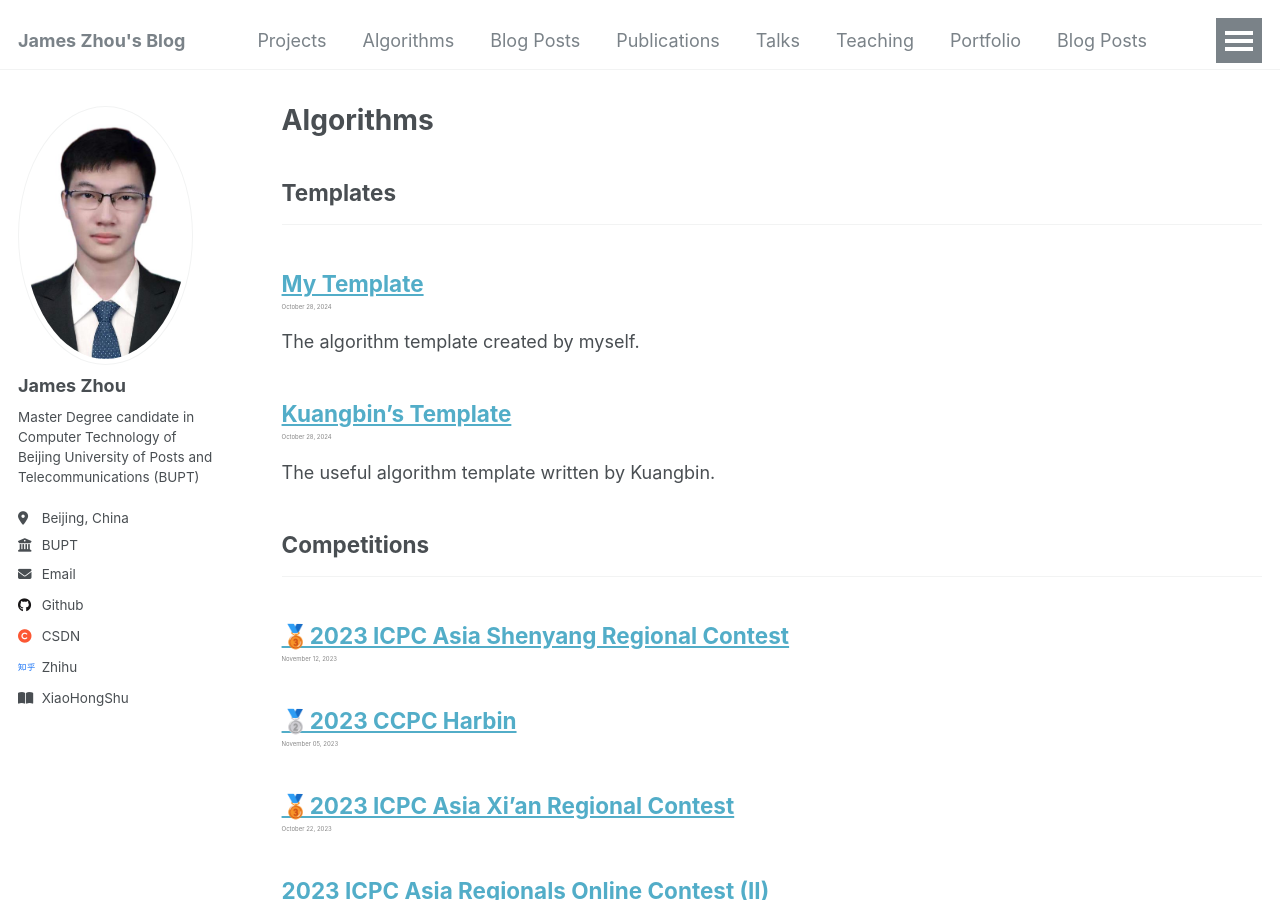
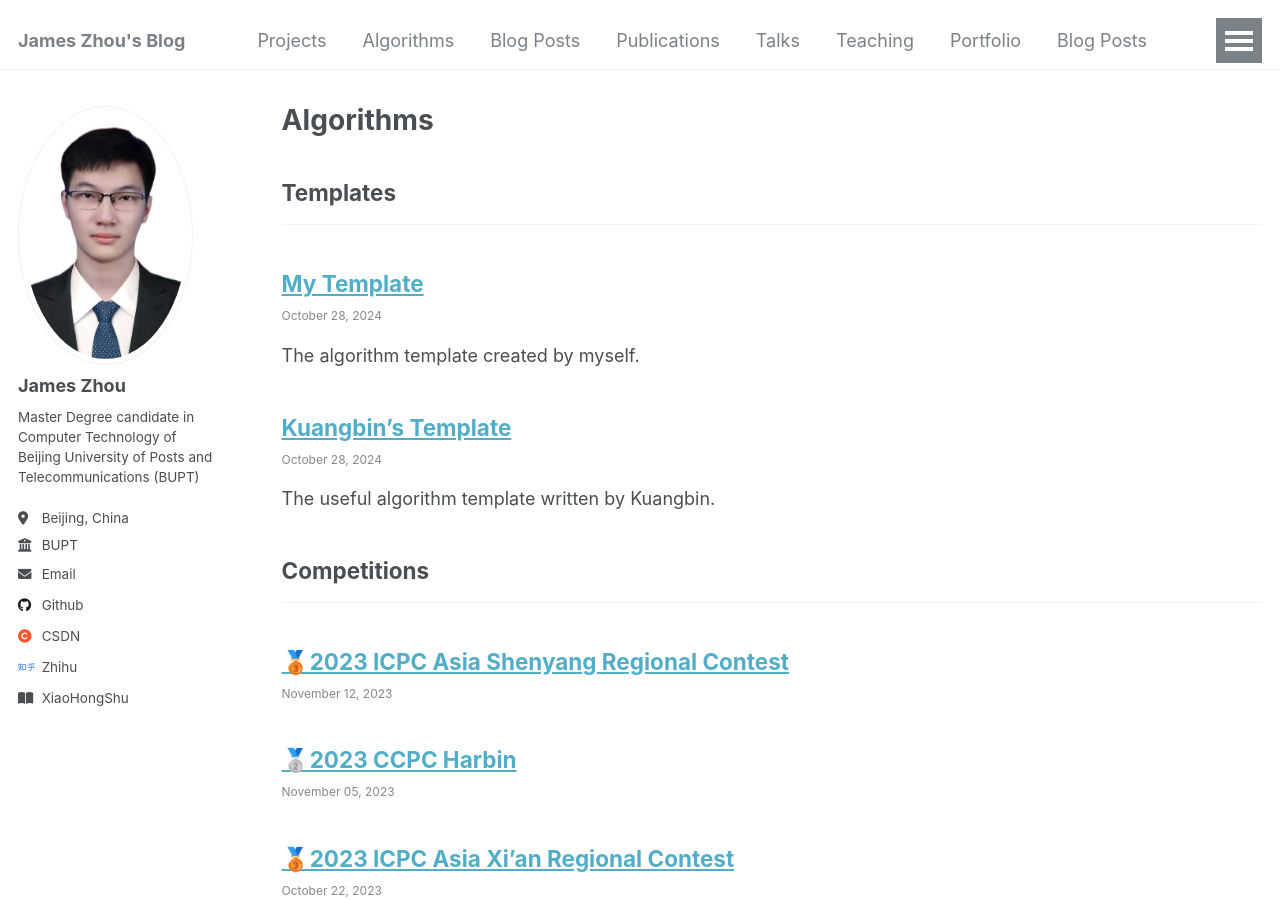
Before and after one commit to jameszhou12138/jameszhou12138.github.io, a Jekyll site: the page built from _pages/algorithms.html, in a window 1280 px wide and 900 px high. Built offline with Jekyll 4.4.1, drawn with Linux system fonts in a browser that asks for light colours.

Commit message:
update the style of time in algorithms

```diff
--- a/_includes/archive-single.html
+++ b/_includes/archive-single.html
@@ -43,7 +43,7 @@
         {% elsif post.collection == 'publications' %}
           <p>Published in <i>{{ post.venue }}</i>, {{ post.date | default: "1900-01-01" | date: "%Y" }} </p>
         {% elsif post.collection == 'algorithms' %}
-          <p style="font-size: 6px; color: #888888; line-height: 1.2;">
+          <p style="font-size: 12px; color: #888888; line-height: 1.2;">
             {{ post.date | date: "%B %d, %Y" }}
           </p>
         {% elsif post.date %}
```
